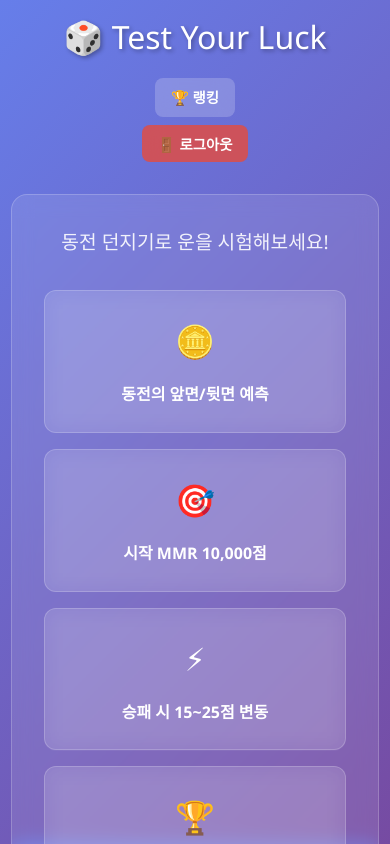
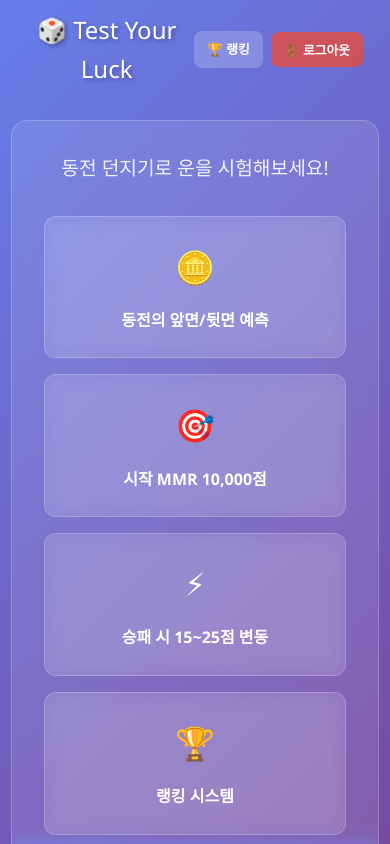
Before and after one commit to ezzooooo/test-your-luck, a Vue app: page / in a window 390 px wide. Shown: the top 844 px of the page. Built offline with nearby package versions, Linux system fonts and the light colour scheme; no server answers; sample sign-in values are in the browser's storage.

Commit message:
style: 랭킹 화면 모바일 뷰 레이아웃 수정

```diff
--- a/src/views/GameView.vue
+++ b/src/views/GameView.vue
@@ -316,21 +316,26 @@ onUnmounted(() => {
   }
 
   .game-header {
-    flex-direction: column;
-    gap: 1rem;
+    flex-direction: row;
+    justify-content: space-between;
+    align-items: center;
+    gap: 0.5rem;
     text-align: center;
     margin-bottom: 1rem;
     padding: 0 0.5rem;
   }
 
   .game-header h1 {
-    font-size: 1.8rem;
+    font-size: 1.5rem;
+    flex: 1;
+    margin: 0;
   }
 
   .back-btn,
   .ranking-btn {
-    padding: 0.5rem 1rem;
-    font-size: 0.9rem;
+    padding: 0.5rem 0.8rem;
+    font-size: 0.8rem;
+    white-space: nowrap;
   }
 
   .game-content {
--- a/src/views/HomeView.vue
+++ b/src/views/HomeView.vue
@@ -727,14 +727,18 @@ onMounted(async () => {
   }
 
   .home-header {
-    flex-direction: column;
-    gap: 1rem;
+    flex-direction: row;
+    justify-content: space-between;
+    align-items: center;
+    gap: 0.5rem;
     text-align: center;
     margin-bottom: 0;
   }
 
   .home-header h1 {
-    font-size: 2rem;
+    font-size: 1.5rem;
+    flex: 1;
+    margin: 0;
   }
 
   .nav-spacer {
@@ -742,14 +746,15 @@ onMounted(async () => {
   }
 
   .header-actions {
-    flex-direction: column;
+    flex-direction: row;
     gap: 0.5rem;
   }
 
   .ranking-btn,
   .logout-btn {
-    padding: 0.5rem 1rem;
-    font-size: 0.9rem;
+    padding: 0.5rem 0.8rem;
+    font-size: 0.8rem;
+    white-space: nowrap;
   }
 
   .hero-content {
--- a/src/views/RankingView.vue
+++ b/src/views/RankingView.vue
@@ -355,52 +355,73 @@ onUnmounted(() => {
 
   .ranking-container {
     min-width: auto;
+    max-width: 100%;
+    width: 100%;
   }
 
   .ranking-header {
-    flex-direction: column;
-    gap: 1rem;
+    flex-direction: row;
+    justify-content: space-between;
+    align-items: center;
+    gap: 0.5rem;
     text-align: center;
     margin-bottom: 1rem;
     padding: 0 0.5rem;
   }
 
   .ranking-header h1 {
-    font-size: 1.8rem;
+    font-size: 1.5rem;
+    flex: 1;
+    margin: 0;
   }
 
   .back-btn,
   .home-btn {
-    padding: 0.5rem 1rem;
-    font-size: 0.9rem;
+    padding: 0.5rem 0.8rem;
+    font-size: 0.8rem;
+    white-space: nowrap;
   }
 
   .ranking-content {
     display: flex;
     flex-direction: column;
     gap: 1rem;
+    width: 100%;
   }
 
   /* 모바일에서 섹션 순서 변경 - 랭킹을 맨 위로 */
   .center-panel {
     order: 1; /* 랭킹 섹션을 맨 위로 */
+    width: 100%;
   }
 
   .left-panel {
     order: 2; /* 통계 섹션을 그 아래로 */
+    width: 100%;
   }
 
   .right-panel {
     order: 3; /* 안내/팁 섹션을 맨 아래로 */
+    width: 100%;
   }
 
   .left-panel .ranking-stats {
-    grid-template-columns: 1fr;
+    grid-template-columns: repeat(3, 1fr);
     max-width: none;
+    gap: 0.3rem;
+    padding: 0.5rem;
+  }
+
+  .stat-card {
+    padding: 0.8rem 0.5rem;
   }
 
   .stat-value {
-    font-size: 1.5rem;
+    font-size: 1.2rem;
+  }
+
+  .stat-label {
+    font-size: 0.8rem;
   }
 
   .qualification-card,
```
